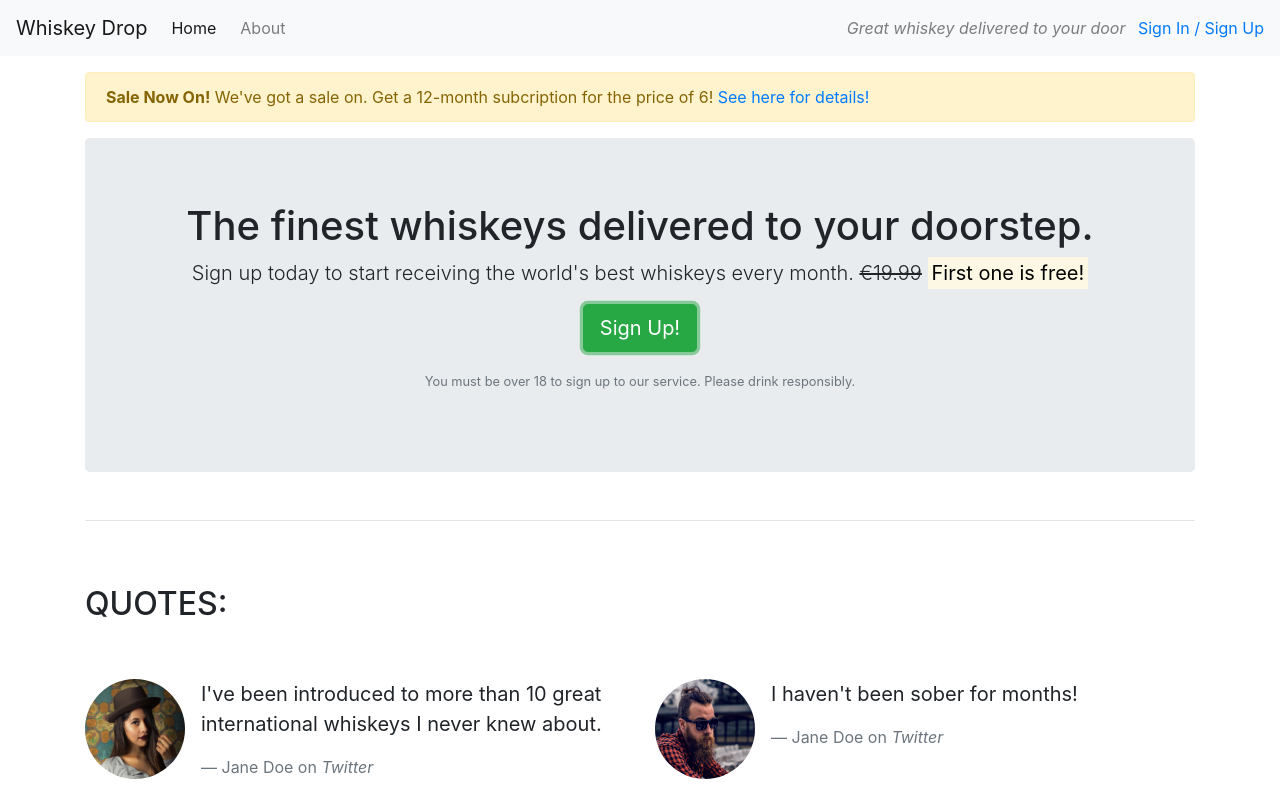
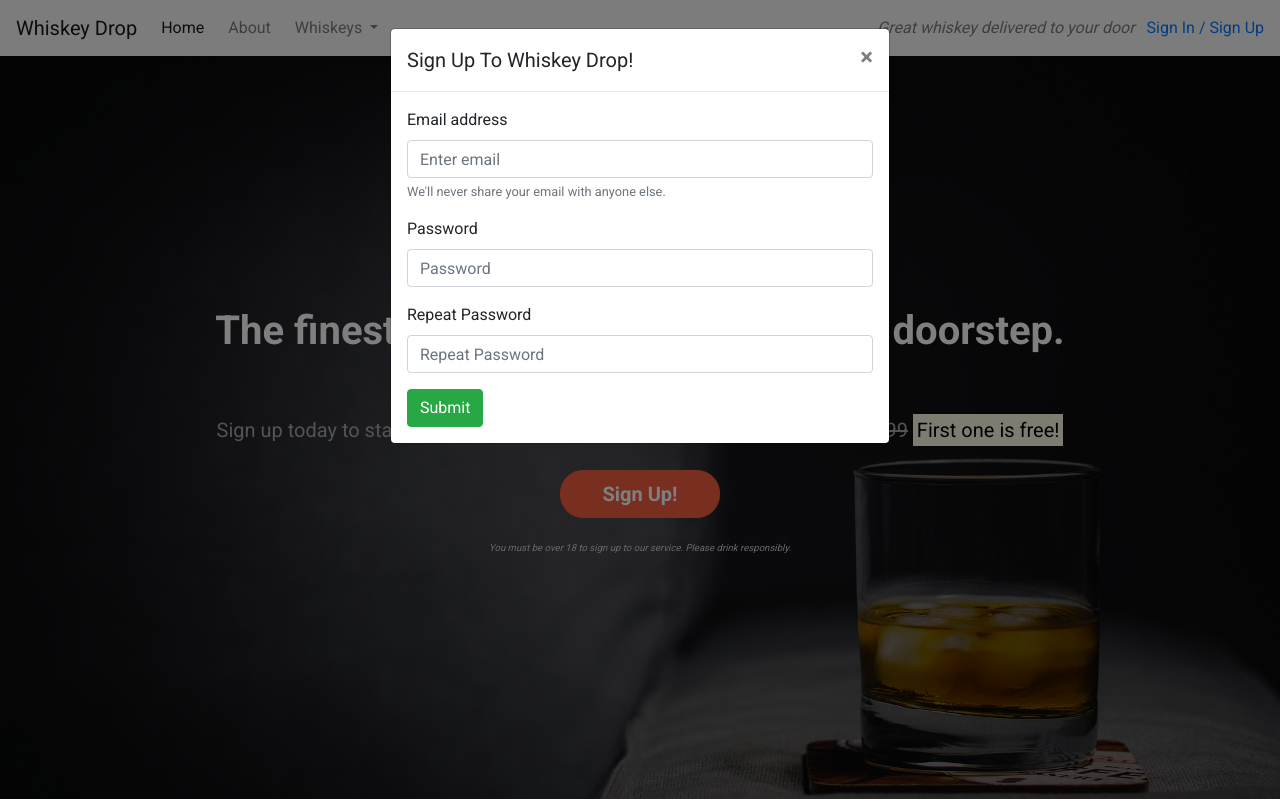
Before and after one commit to JohannHelbert/Whisky-Landing-Page, a plain HTML site: page index.html in a window 1280 px wide. Both pictures are taken after a click on the button "Sign Up!". Shown: the top 799 px of the page. Drawn offline with nearby package versions, Linux system fonts and the light colour scheme.

Commit message:
Add New style

```diff
--- /dev/null
+++ b/css/style.css
@@ -0,0 +1,97 @@
+body {
+    font-family: 'Roboto', sans-serif;
+}
+
+.alert-container {}
+
+.callout-container {
+    height: 100vh;
+
+    background: url("../images/whiskey-background.jpg") no-repeat bottom right fixed;
+    -webkit-background-size: cover;
+    -moz-background-size: cover;
+    -o-background-size: cover;
+    background-size: cover;
+
+    display: flex;
+    align-items: center;
+    justify-content: center;
+
+    position: relative;
+}
+
+.opaque-overlay {
+    position: absolute;
+    top: 0;
+    left: 0;
+    height: 100%;
+    width: 100%;
+    background-color: rgba(0,0,0,0.5);
+}
+
+.quotes-container {}
+
+.features-container {}
+
+/*Block dividers*/
+
+.block-divider {
+    width: 75px;
+    height: 5px;
+    border: 0;
+}
+
+.block-divider--orange {
+    background-color: #f05f40;
+}
+
+.block-divider--short {
+    width: 35px;
+}
+
+/*Jumbotron*/
+
+.jumbotron {
+    background-color: transparent;
+
+}
+
+.jumbotron-header {
+    color: white;
+    font-weight: bold;
+    margin-bottom: 30px;
+
+}
+
+.jumbotron .lead {
+    margin: 25px 0;
+    color: #a7a7a7;
+}
+
+.jumbotron small {
+    font-size: 60%;
+    font-style: italic;
+    color: #d0d0d0;
+}
+
+/*Buttons*/
+
+.btn--cta {
+    font-weight: bold;
+    border-radius: 23px;
+    width: 160px;
+}
+
+.btn--red {
+    color: white;
+    background-color: #f05f40;
+    border-color: #f05f40;
+}
+
+.btn--red:hover,
+.btn--red:active,
+.btn--red:focus,
+.btn--red:active:focus {
+    background-color: #df4929;
+    border-color: #df4929;
+}
--- a/index.html
+++ b/index.html
@@ -6,23 +6,45 @@
     <meta name="viewport" content="width=device-width, initial-scale=1.0">
     <title>Whiskey Drop | Taste a new whiskey every month</title>
     <link rel="stylesheet" href="https://maxcdn.bootstrapcdn.com/bootstrap/4.1.3/css/bootstrap.min.css">
+    <link rel="preconnect" href="https://fonts.googleapis.com">
+    <link rel="preconnect" href="https://fonts.gstatic.com" crossorigin>
+    <link href="https://fonts.googleapis.com/css2?family=Roboto:wght@400;700&display=swap" rel="stylesheet">
+    <link rel="stylesheet" href="css/style.css">
 
 </head>
 
 <body>
     <nav class="navbar navbar-light bg-light navbar-expand-sm">
         <a href="/" class="navbar-brand">Whiskey Drop</a>
+        <button class="navbar-toggler ml-auto" type="button" data-toggle="collapse" data-target="#navbarNavDropdown"
+            aria-controls="navbarNavDropdown" aria-expanded="false" aria-label="Toggle navigation">
+        <span class="navbar-toggler-icon"></span></button>
+
+        <div class="collapse navbar-collapse" id="navbarNavDropdown">
             <ul class="navbar-nav mr-auto">
                 <li class="active nav-item mr-2"><a class="nav-link" href="/">Home</a></li>
                 <li class="nav-item mr-2"><a class="nav-link" href="/about">About</a></li>
+                <li class="nav-item dropdown">
+                    <a class="nav-link dropdown-toggle" href="#" id="navbarDropdownMenuLink" role="button" data-toggle="dropdown"
+                    aria-haspopup="true" aria-expanded="false">
+                    Whiskeys
+        </a>
+                    <div class="dropdown-menu" aria-labelledby="navbarDropdownMenuLink">
+                        <a class="dropdown-item" href="#">Irish</a>
+                        <a class="dropdown-item" href="#">Scotch</a>
+                        <a class="dropdown-item" href="#">Japanese</a>
+                        <a class="dropdown-item" href="#">American</a>
+                    </div>
+                </li>
                 <li class="nav-item mr-2 d-block d-sm-none"><a class="nav-link" href="/login">Sign In / Sign Up</a></li>
             </ul>
+        </div>
         <div class="d-none d-md-block">
             <p class="navbar-text my-auto mr-2"><i>Great whiskey delivered to your door</i></p>
             <a href="/login">Sign In / Sign Up</a>
         </div>
     </nav>
-    <article class="container mt-3">
+    <!--<div class="container alert-container">
         <div class="row d-none d-sm-block">
             <div class="col-12">
                 <div class="alert alert-warning">
@@ -31,25 +53,30 @@
                 </div>
             </div>
         </div>
+        </div>-->
+        <div class="container-fluid callout-container">
         <!-- Callout -->
+        <div class="opaque-overlay">&nbsp;</div>
         <div class="row">
             <div class="col-12">
                 <section class="callout jumbotron text-center">
-                    <h1>The finest whiskeys delivered to your doorstep.</h1>
+                    <h1 class="jumbotron-header">The finest whiskeys delivered to your doorstep.</h1>
+                    <hr class="block-divider block-divider--orange">
                     <p class="lead">Sign up today to start receiving the world's best whiskeys every month.
                         <s class="d-none d-sm-inline">€19.99</s>
                         <span class="d-inline d-sm-none"><br></span>
                         <strong><mark>First one is free!</mark></strong></p>
-                    <p><button class="btn btn-lg btn-success">Sign Up!</button></p>
+                    <p><button class="btn btn-lg btn--cta btn--red" data-toggle="modal" data-target="#signUpModal">Sign Up!</button></p>
                     <p class="text-muted"><small>You must be over 18 to sign up to our service. Please drink
                             responsibly.</small></p>
                     </section>
             </div>
         </div>
         <!-- /.callout -->
-        <hr>
+    </div>>
 
         <!-- Quotes -->
+        <div class="container quotes-container">
         <section class="quotes">
             <div class="row">
                 <div class="col-12 my-5">
@@ -86,9 +113,10 @@
             </div>
         </section>
         <!-- /.quotes -->
-        <hr>
+        </div>>
 
         <!-- Features -->
+        <div class="features-container">
         <section class="features">
             <div class="row">
                 <div class="col-12 my-5">
@@ -126,6 +154,48 @@
             </div>
         </section>
         <!-- /.features -->
-    </article>
+    </div>
+
+    <div class="modal" tabindex="-1" role="dialog" id="signUpModal">
+        <div class="modal-dialog" role="document">
+            <div class="modal-content">
+                <div class="modal-header">
+                    <h5 class="modal-title">Sign Up To Whiskey Drop!</h5>
+                    <button type="button" class="close" data-dismiss="modal" aria-label="Close">
+                        <span aria-hidden="true">&times;</span>
+                    </button>
+                </div>
+                <div class="modal-body">
+                    <form>
+                        <div class="form-group">
+                            <label for="exampleInputEmail1">Email address</label>
+                            <input type="email" class="form-control" id="exampleInputEmail1" aria-describedby="emailHelp"
+                                placeholder="Enter email">
+                            <small id="emailHelp" class="form-text text-muted">We'll never share your email with anyone else.</small>
+                        </div>
+                        <div class="form-group">
+                            <label for="password">Password</label>
+                            <input type="password" class="form-control" id="password" placeholder="Password">
+                        </div>
+                        <div class="form-group">
+                            <label for="repeatPassword">Repeat Password</label>
+                            <input type="password" class="form-control" id="repeatPassword" placeholder="Repeat Password">
+                        </div>
+                        <button type="submit" class="btn btn-success">Submit</button>
+                    </form>
+                </div>
+            </div>
+        </div>
+    </div>
+
+    <script src="https://code.jquery.com/jquery-3.3.1.slim.min.js"
+        integrity="sha384-q8i/X+965DzO0rT7abK41JStQIAqVgRVzpbzo5smXKp4YfRvH+8abtTE1Pi6jizo"
+        crossorigin="anonymous"></script>
+    <script src="https://cdnjs.cloudflare.com/ajax/libs/popper.js/1.14.3/umd/popper.min.js"
+        integrity="sha384-ZMP7rVo3mIykV+2+9J3UJ46jBk0WLaUAdn689aCwoqbBJiSnjAK/l8WvCWPIPm49"
+        crossorigin="anonymous"></script>
+    <script src="https://stackpath.bootstrapcdn.com/bootstrap/4.1.3/js/bootstrap.min.js"
+        integrity="sha384-ChfqqxuZUCnJSK3+MXmPNIyE6ZbWh2IMqE241rYiqJxyMiZ6OW/JmZQ5stwEULTy"
+        crossorigin="anonymous"></script>
     <script src="https://kit.fontawesome.com/cdefd80a04.js" crossorigin="anonymous"></script>
 </body>
```
Also changed, not shown: images/whiskey-background.jpg (added). Lines whose indentation alone changed are shown as unchanged.
